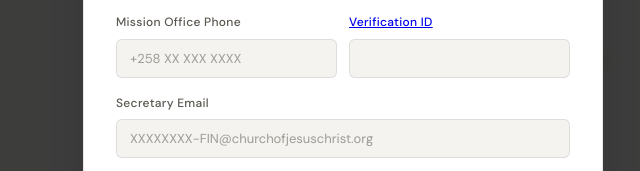
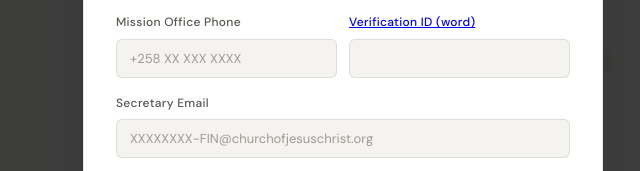
Before and after one commit to elderfinch/Mission-FinSec-Email-Hub, a plain HTML site: page index.html in a window 1280 px wide. Shown: the part 422-593 px from the top of the page, 297-937 px from the left. Drawn offline with nearby package versions, Linux system fonts and the light colour scheme.

Commit message:
clarified that we want verification id word not numbers

```diff
--- a/index.html
+++ b/index.html
@@ -554,7 +554,7 @@
         <input class="form-input" id="setup-phone" placeholder="+258 XX XXX XXXX" type="text">
       </div>
       <div class="form-group">
-        <label class="form-label"><a href="https://servicenow.churchofjesuschrist.org/missionarysupport?id=ms_kb_article_view&sysparm_article=KB0141213" target="_blank"> Verification ID</a></label>
+        <label class="form-label"><a href="https://servicenow.churchofjesuschrist.org/missionarysupport?id=ms_kb_article_view&sysparm_article=KB0141213" target="_blank"> Verification ID (word)</a></label>
         <input class="form-input" id="setup-verif" value="" type="text">
       </div>
     </div>
```
